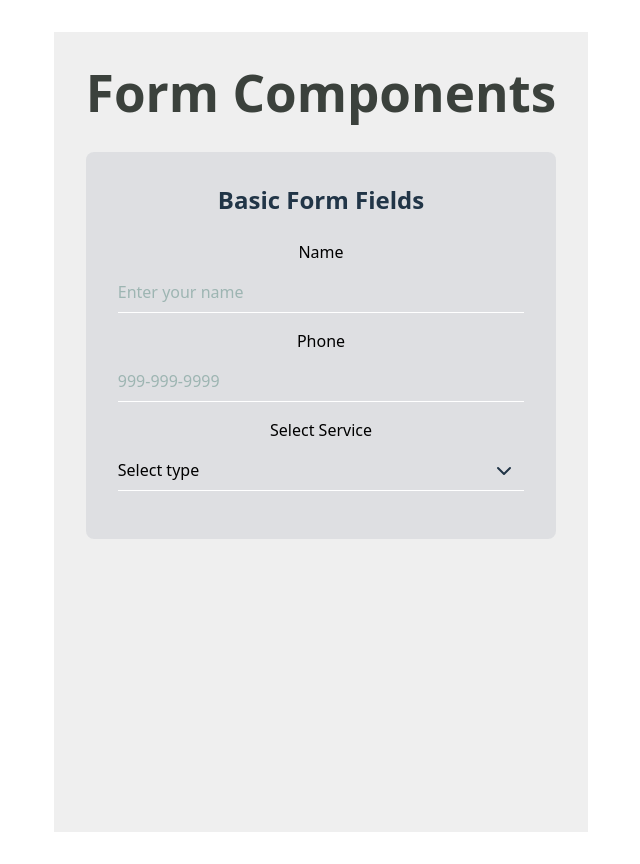
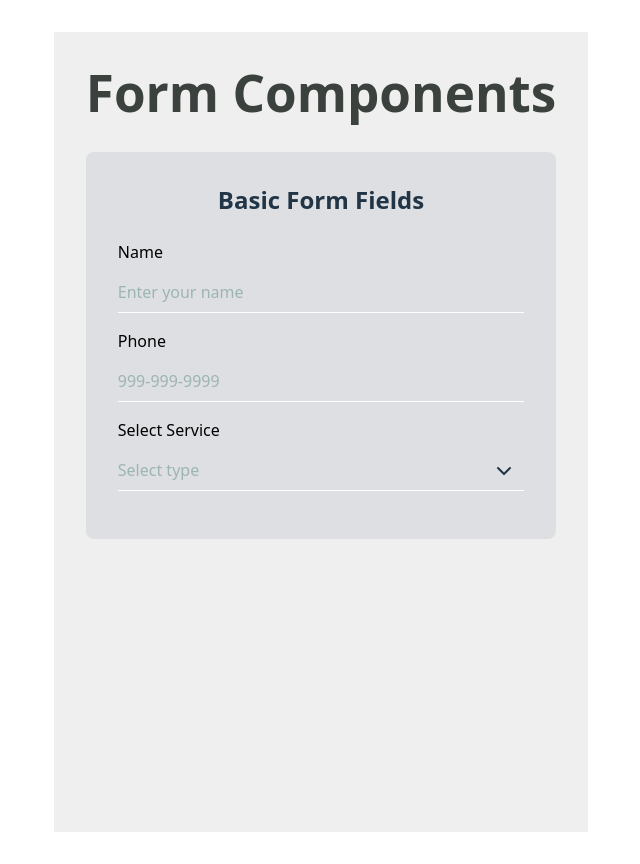
Before and after one commit to djneill/apartment_portal, a React (Vite) app in the folder frontend/: page /formdemo in a window 1280 px wide. Shown: the whole page, without its empty margins (319-959 px from the left). Built offline with nearby package versions, Linux system fonts and the light colour scheme.

Commit message:
Fix: Fix for labels to align left to match Figma design.

```diff
--- a/frontend/src/components/form/FormInput.tsx
+++ b/frontend/src/components/form/FormInput.tsx
@@ -18,7 +18,7 @@ const FormInput = ({
     return (
         <div className="mb-4">
             {label && (
-                <label htmlFor={inputId} className="block text-black mb-2">
+                <label htmlFor={inputId} className="block text-black text-left mb-2">
                     {label}
                 </label>
             )}
--- a/frontend/src/components/form/FormSelect.tsx
+++ b/frontend/src/components/form/FormSelect.tsx
@@ -22,7 +22,7 @@ const FormSelect = ({
     return (
         <div className="mb-4">
             {label && (
-                <label htmlFor={selectId} className="block text-black mb-2">
+                <label htmlFor={selectId} className="block text-black mb-2 text-left">
                     {label}
                 </label>
             )}
@@ -33,7 +33,7 @@ const FormSelect = ({
                         px-0
                         py-2
                         bg-transparent
-                        text-black border-b
+                        text-secondary border-b
                         border-content-background
                         focus:border-primary
                         focus:outline-none appearance-none
```
